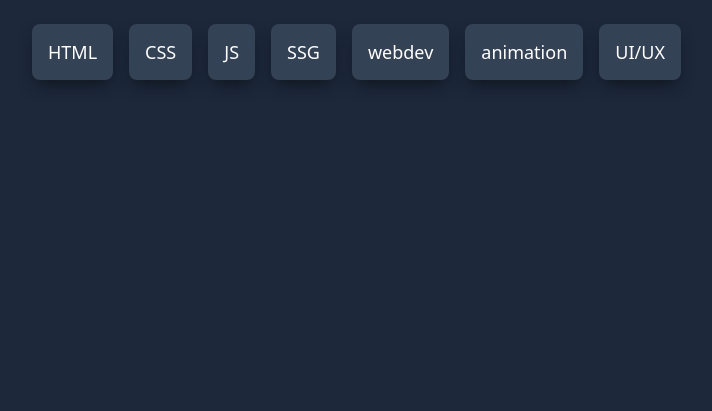
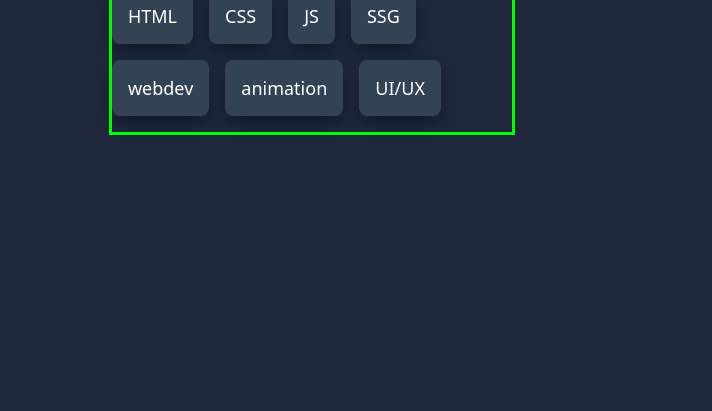
Before and after one commit to Annie-Huang/infinite-horizontal-scroll, a website: page index.html in a window 1280 px wide. Shown: the part 405-816 px from the top of the page, without its empty margins (308-1020 px from the left). Drawn offline with Linux system fonts and the light colour scheme.

Commit message:
Add default when user choose reduce motion -> displaying everything

```diff
--- a/style.css
+++ b/style.css
@@ -35,11 +35,15 @@ body {
 }
 
 .scroller {
-  max-width: 600px;
+  max-width: 400px;
+  outline: 3px solid lime;
 }
 
 .scroller__inner {
   padding-block: 1rem;
   display: flex;
   gap: 1rem;
+
+  /* For default when user choose reduce motion */
+  flex-wrap: wrap;
 }
```
